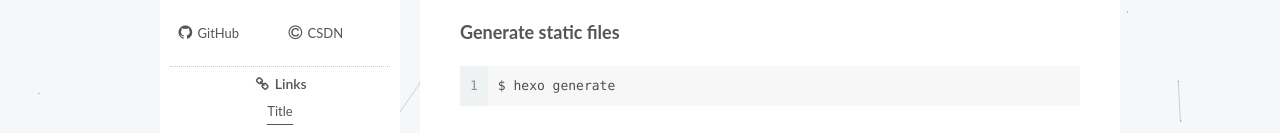
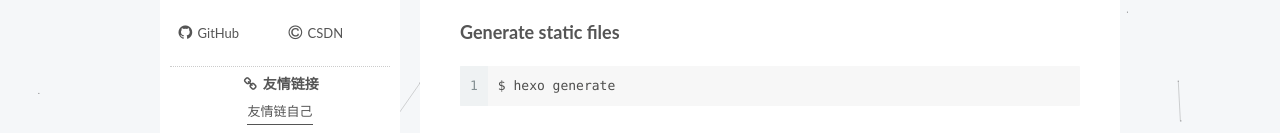
Before and after one commit to JameyWoo/JameyWoo2.github.io, a plain HTML site: page 2019/03/09/hello-world/index.html in a window 1280 px wide. Both pictures are taken after a click on the item "站点概览". Shown: the part 662-795 px from the top of the page. Drawn offline with Linux system fonts and the light colour scheme; files that its build step writes are made by us from their sources; a script that the page names is missing; files whose address does not match are found by name.

Commit message:
Site updated: 2019-03-09 20:29:21

```diff
--- a/2019/03/09/hello-world/index.html
+++ b/2019/03/09/hello-world/index.html
@@ -573,12 +573,12 @@
             <div class="links-of-blogroll motion-element links-of-blogroll-block">
               <div class="links-of-blogroll-title">
                 <i class="fa  fa-fw fa-link"></i>
-                Links
+                友情链接
               </div>
               <ul class="links-of-blogroll-list">
 
                   <li class="links-of-blogroll-item">
-                    <a href="https://blog.csdn.net/wjh2622075127" title="Title" target="_blank">Title</a>
+                    <a href="https://blog.csdn.net/wjh2622075127" title="友情链自己" target="_blank">友情链自己</a>
                   </li>
 
               </ul>
```
Also changed, not shown: 2019/03/09/汇编与gdb调试学习/index.html (+2 -2 lines), archives/2019/03/index.html (+2 -2 lines), archives/2019/index.html (+2 -2 lines), archives/index.html (+2 -2 lines), categories/index.html (+2 -2 lines), categories/汇编/index.html (+2 -2 lines), index.html (+2 -2 lines), tags/gdb/index.html (+2 -2 lines), tags/index.html (+2 -2 lines), tags/汇编/index.html (+2 -2 lines).
